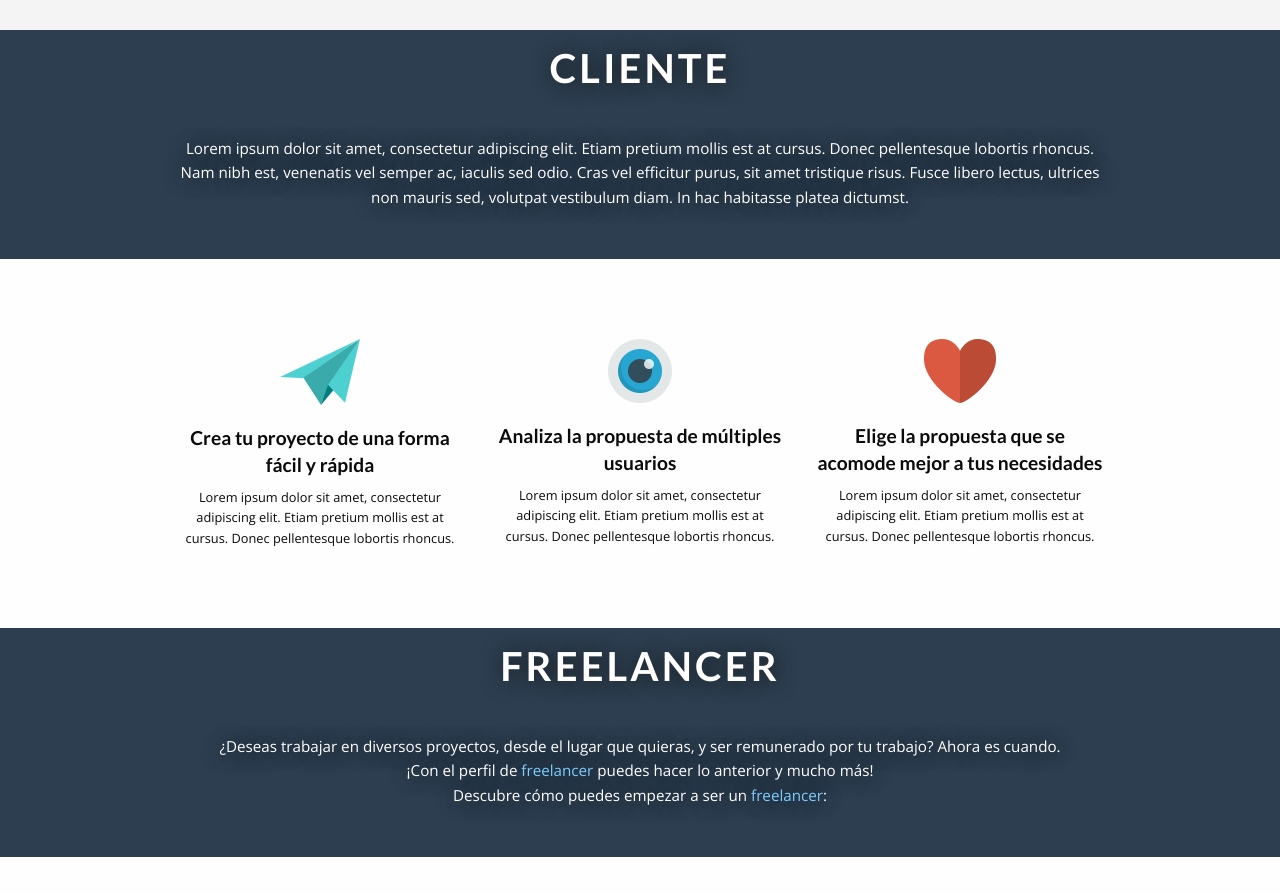
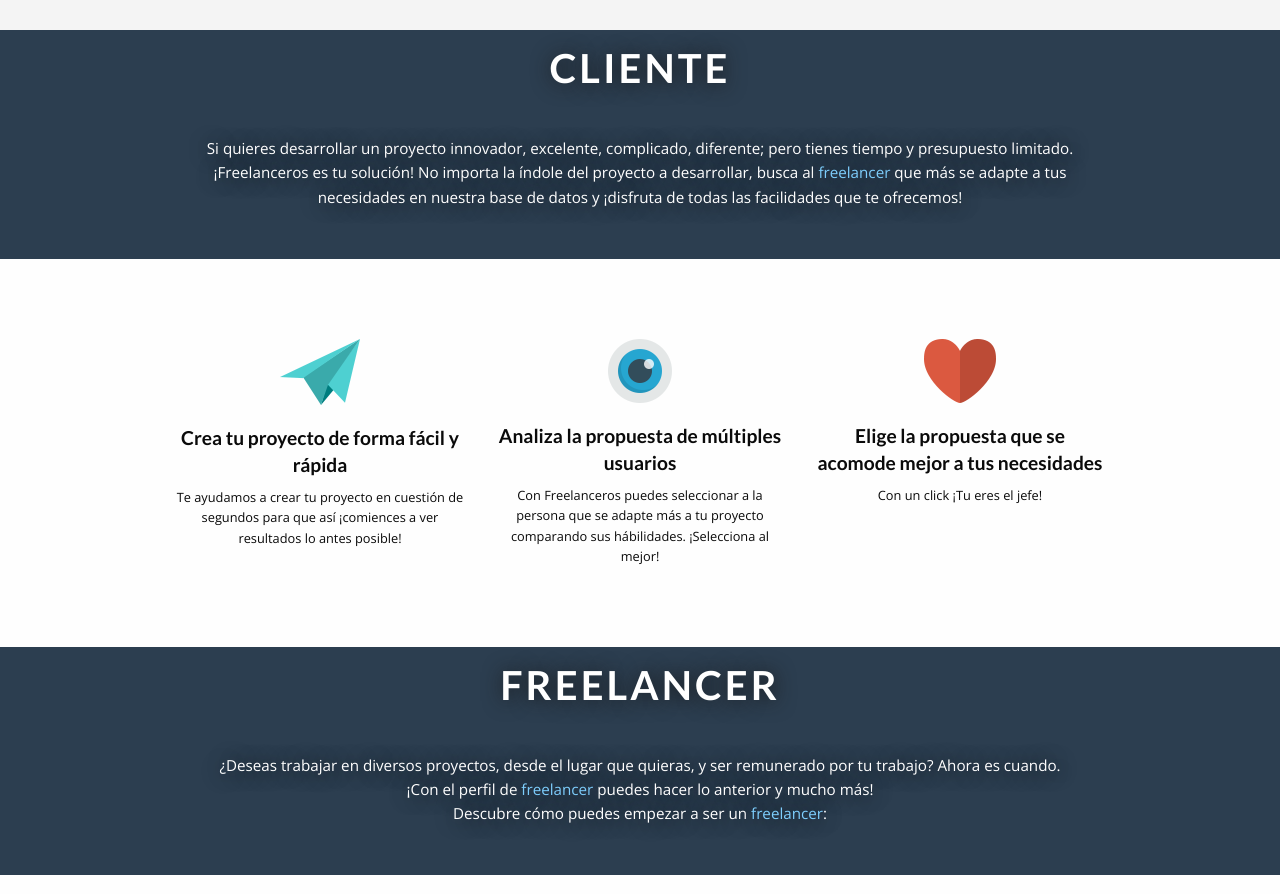
Before and after one commit to gbrolo/freelanceros-homepage, a plain HTML site: page index.html in a window 1280 px wide. Shown: the part 1080-1974 px from the top of the page. Drawn offline with nearby package versions, Linux system fonts and the light colour scheme.

Commit message:
Se completó la información de clientes.

```diff
--- a/index.html
+++ b/index.html
@@ -83,7 +83,10 @@
 				<div class="large-12 column">
 				<h3>Cliente</h3>
 				<p>
-					Lorem ipsum dolor sit amet, consectetur adipiscing elit. Etiam pretium mollis est at cursus. Donec pellentesque lobortis rhoncus. Nam nibh est, venenatis vel semper ac, iaculis sed odio. Cras vel efficitur purus, sit amet tristique risus. Fusce libero lectus, ultrices non mauris sed, volutpat vestibulum diam. In hac habitasse platea dictumst.
+                    Si quieres desarrollar un proyecto innovador, excelente, complicado, diferente; pero tienes tiempo
+					y presupuesto limitado. ¡Freelanceros es tu solución! No importa la índole del proyecto a desarrollar,
+                    busca al <font color="#7ecefd">freelancer</font> que más se adapte a tus necesidades en nuestra base
+                    de datos y ¡disfruta de todas las facilidades que te ofrecemos!
 				</p>
 			</div>
 		</div>
@@ -92,23 +95,25 @@
 		<div class="row">
 			<div class="large-4 column">
 			<img src="img/plane.png" alt="">
-				<h5>Crea tu proyecto de una forma fácil y rápida</h5>
+				<h5>Crea tu proyecto de forma fácil y rápida</h5>
 				<p>
-					Lorem ipsum dolor sit amet, consectetur adipiscing elit. Etiam pretium mollis est at cursus. Donec pellentesque lobortis rhoncus.
+					Te ayudamos a crear tu proyecto en cuestión de segundos para que así ¡comiences a ver resultados lo antes
+                    posible!
 				</p>
 			</div>
 			<div class="large-4 column">
 			<img src="img/eyeball.png" alt="">
 				<h5>Analiza la propuesta de múltiples usuarios</h5>
 				<p>
-					Lorem ipsum dolor sit amet, consectetur adipiscing elit. Etiam pretium mollis est at cursus. Donec pellentesque lobortis rhoncus.
+					Con Freelanceros puedes seleccionar a la persona que se adapte más a tu proyecto comparando sus hábilidades.
+                    ¡Selecciona al mejor!
 				</p>
 			</div>
 			<div class="large-4 column">
 				<img src="img/heart.png" alt="">
 				<h5>Elige la propuesta que se acomode mejor a tus necesidades</h5>
 				<p>
-					Lorem ipsum dolor sit amet, consectetur adipiscing elit. Etiam pretium mollis est at cursus. Donec pellentesque lobortis rhoncus.
+					Con un click ¡Tu eres el jefe!
 				</p>
 			</div>
 		</div>
```
